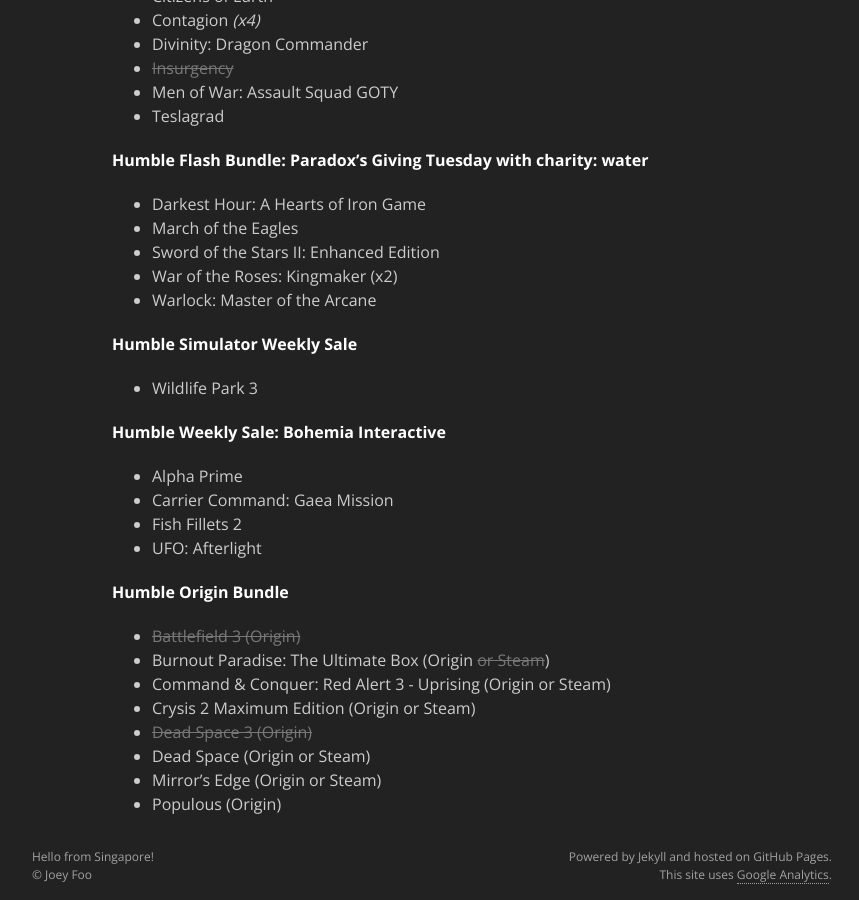
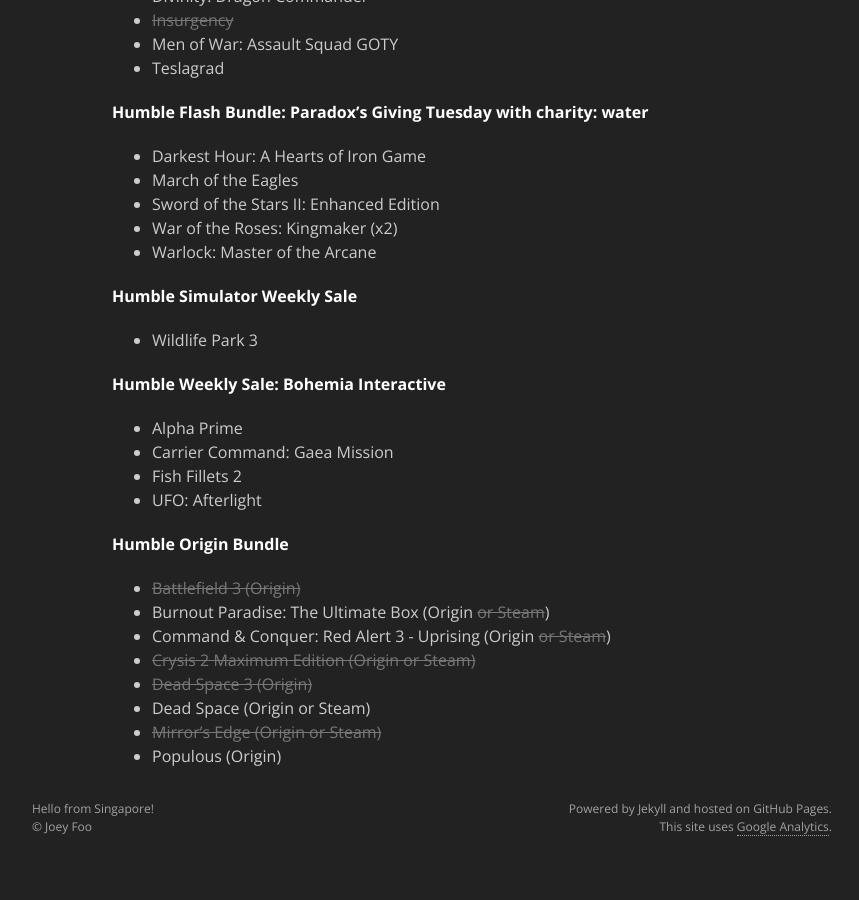
Before and after one commit to joeyfoo/joeyfoo.github.io, a Jekyll site: the page built from _posts/2018-04-02-humble-bundle-keys.md, in a window 1280 px wide and 900 px high, scrolled down 946 px. Shown: the whole window, without its empty margins (208-1067 px from the left). Built offline with Jekyll 4.4.1, drawn with Linux system fonts in a browser that asks for light colours; after the commit the page ends 1798 px from its top, so only the background shows below that; some of the changed text lies outside the part shown.

```diff
--- a/_posts/2018-04-02-humble-bundle-keys.md
+++ b/_posts/2018-04-02-humble-bundle-keys.md
@@ -57,9 +57,9 @@ I've decided to give away these keys instead of letting them sit in my inventory
 
 * ~~Battlefield 3 (Origin)~~
 * Burnout Paradise: The Ultimate Box (Origin ~~or Steam~~)
-* Command & Conquer: Red Alert 3 - Uprising (Origin or Steam)
-* Crysis 2 Maximum Edition (Origin or Steam)
+* Command & Conquer: Red Alert 3 - Uprising (Origin ~~or Steam~~)
+* ~~Crysis 2 Maximum Edition (Origin or Steam)~~
 * ~~Dead Space 3 (Origin)~~
 * Dead Space (Origin or Steam)
-* Mirror's Edge (Origin or Steam)
+* ~~Mirror's Edge (Origin or Steam)~~
 * Populous (Origin)
```
Also changed, not shown: other parts of _posts/2018-04-02-humble-bundle-keys.md (+1 -1 lines).
